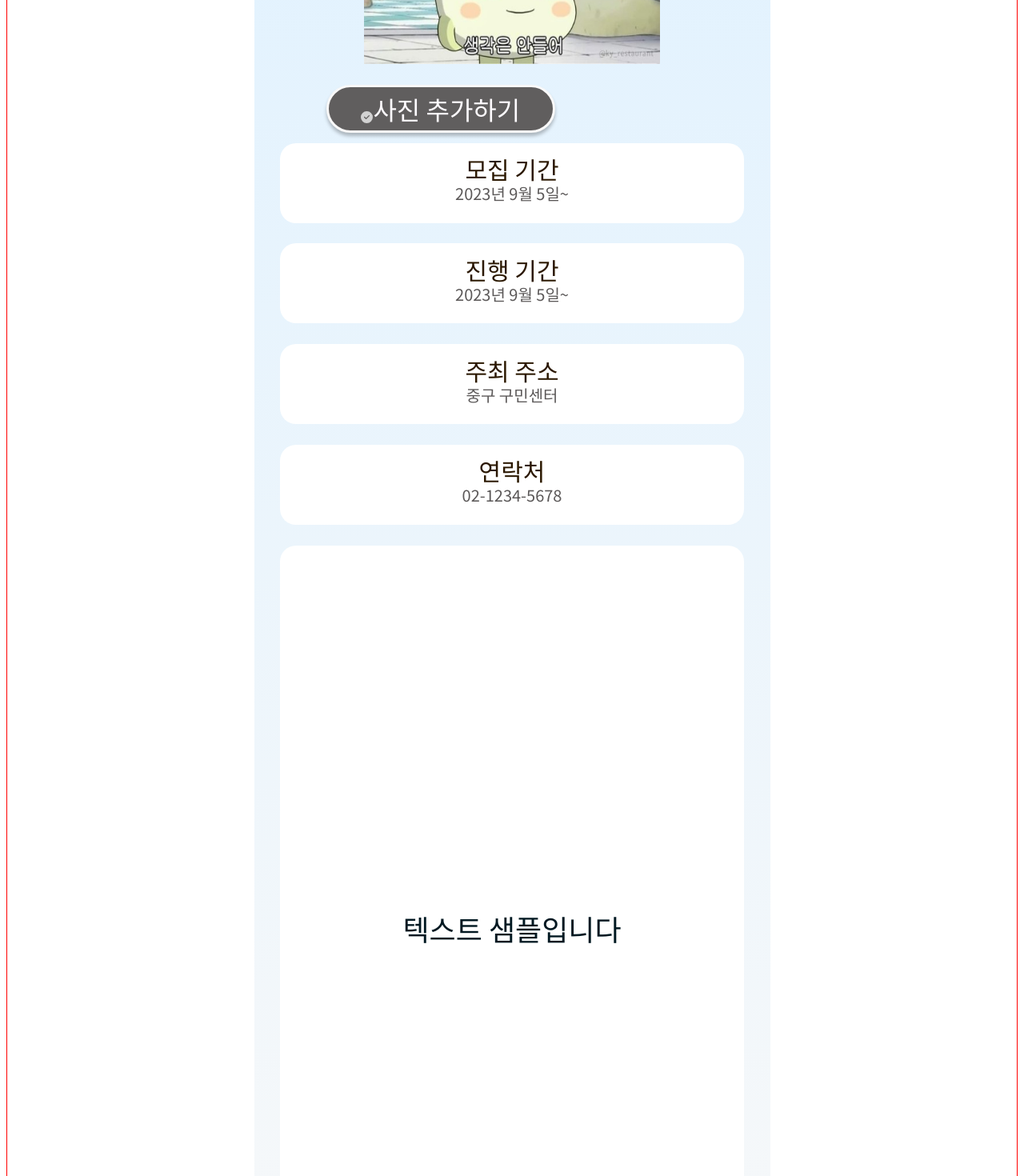
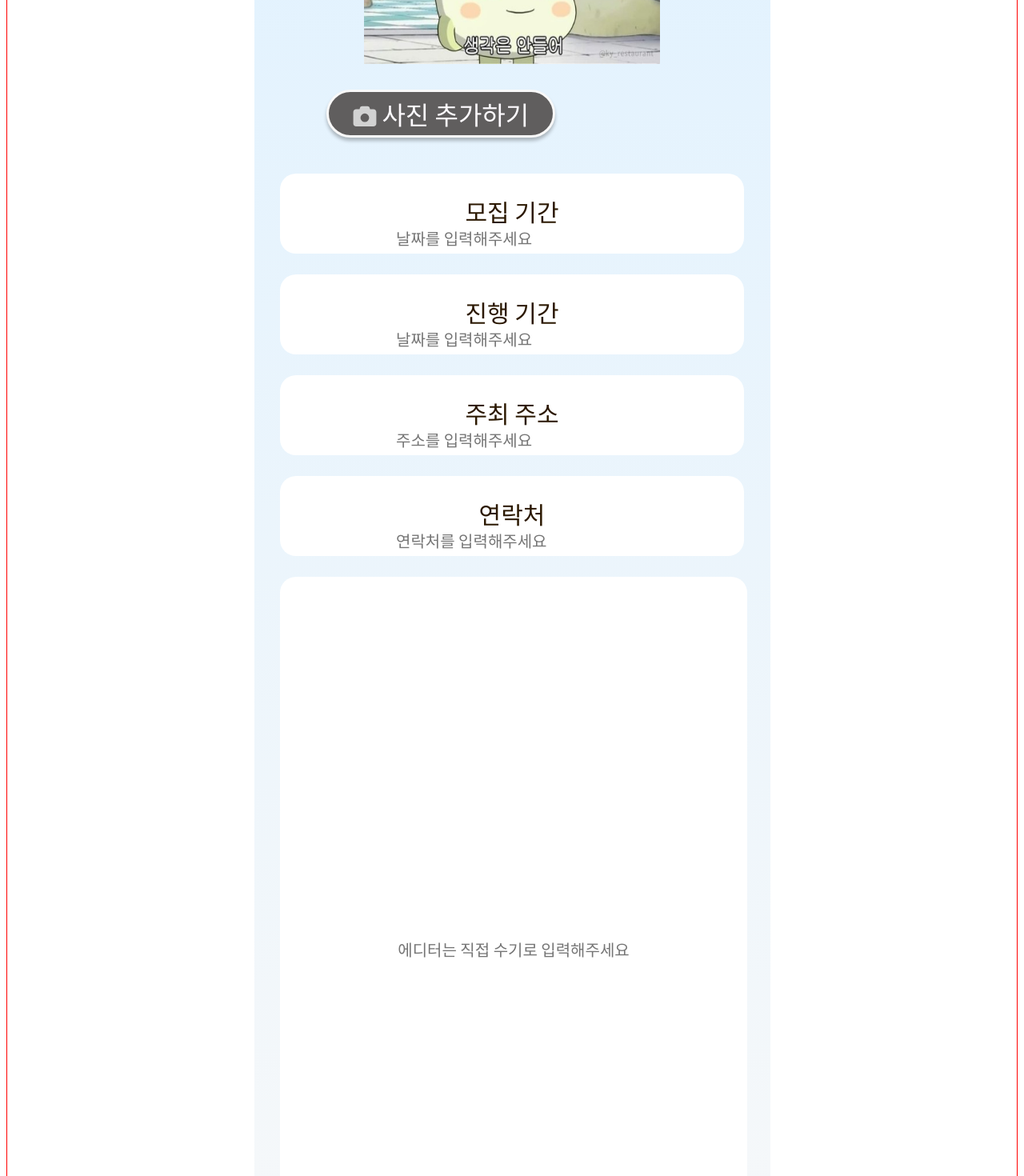
Before and after one commit to yunssup/MalMalMal_FE, a React (Vite) app: page /writeedit in a window 1280 px wide. Shown: the part 460-1930 px from the top of the page at 80% size. Built offline with nearby package versions, Linux system fonts and the light colour scheme; a small style sheet from the web is missing.

Commit message:
writeedit 수정중

```diff
--- a/src/component/Writeedit.jsx
+++ b/src/component/Writeedit.jsx
@@ -2,7 +2,7 @@ import React, { useState } from "react";
 import styled, { keyframes, css } from "styled-components";
 import Footer from "../base/Footer";
 import { FontAwesomeIcon } from "@fortawesome/react-fontawesome";
-import { faCheckCircle } from "@fortawesome/free-solid-svg-icons";
+import { faCheckCircle, faCamera } from "@fortawesome/free-solid-svg-icons";
 
 const Container = styled.div`
   display: flex;
@@ -33,6 +33,10 @@ const StyledFontAwesomeIcon = styled(FontAwesomeIcon)`
   width: 15px;
   height: 15px;
   color: #d2d2d2;
+  width: 32px;
+  height: 28.8px;
+  flex-shrink: 0;
+  margin-right: 5px;
 `;
 const Image1 = styled.img`
   width: 370px;
@@ -60,7 +64,8 @@ const PhotoButton = styled.button`
   line-height: normal;
   text-transform: capitalize;
   margin-left: 14%;
-  margin-top: 4%;
+  margin-top: 5%;
+  margin-bottom: 5%;
 `;
 const WhiteBox = styled.div`
   display: flex;
@@ -82,19 +87,21 @@ const Title = styled.h2`
   font-style: normal;
   font-weight: 500;
   line-height: 1.2; /* 줄 간격 조정 */
-  margin-bottom: -27px;
+  margin-bottom: px;
 `;
 
-const Sub = styled.h5`
+const Sub = styled.input`
   color: #5b5858;
   font-family: "Noto Sans KR";
   font-size: 20px;
   font-style: normal;
   font-weight: 400;
-  margin-top: 25px;
+  margin-top: -25px;
+  border: none;
+  outline: none;
 `;
 
-const WhiteBox1 = styled.div`
+const WhiteBox1 = styled.input`
   flex: 6;
   width: 90%;
   background-color: #fff;
@@ -109,6 +116,11 @@ const WhiteBox1 = styled.div`
   font-size: 36px;
   font-weight: 400;
   text-align: center;
+  border: none;
+  outline: none;
+  &::placeholder {
+    font-size: 20px;
+  }
 `;
 
 const ClickButton = styled.button`
@@ -128,18 +140,25 @@ const Image = styled.img`
 `;
 
 export default function Click() {
+  const [recruitmentPeriod, setRecruitmentPeriod] = useState("");
+  const [progressPeriod, setProgressPeriod] = useState("");
+  const [organizerAddress, setOrganizerAddress] = useState("");
+  const [contactNumber, setContactNumber] = useState("");
+
   const handlePost = () => {
     console.log("게시 버튼이 클릭되었습니다.");
-    console.log("제목:", title); // 입력된 제목 출력
+    console.log("모집 기간:", recruitmentPeriod);
+    console.log("진행 기간:", progressPeriod);
+    console.log("주최 주소:", organizerAddress);
+    console.log("연락처:", contactNumber);
   };
+  const [textSample, setTextSample] = useState("");
+
   const handleButtonClick = () => {
     console.log("버튼 눌림");
   };
   const handlePhoto = () => {
     console.log("사진추가가 클릭되었습니다.");
-  };
-  const handlePhotoClick = () => {
-    console.log("버튼 눌림");
   };
 
   return (
@@ -150,29 +169,53 @@ export default function Click() {
       </PostButton>
       <Image1 src="/망한쿵야.jpeg" alt="버튼 이미지" />
       <PhotoButton onClick={handlePhoto}>
-        <StyledFontAwesomeIcon icon={faCheckCircle} />
+        <StyledFontAwesomeIcon icon={faCamera} />
         사진 추가하기
       </PhotoButton>
-
       <WhiteBox>
         <Title>모집 기간</Title>
-        <Sub>2023년 9월 5일~</Sub>
+        <Sub
+          type="text"
+          placeholder="날짜를 입력해주세요"
+          value={recruitmentPeriod}
+          onChange={(e) => setRecruitmentPeriod(e.target.value)}
+        />
       </WhiteBox>
       <WhiteBox>
         <Title>진행 기간</Title>
-        <Sub>2023년 9월 5일~</Sub>
+        <Sub
+          type="text"
+          placeholder="날짜를 입력해주세요"
+          value={progressPeriod}
+          onChange={(e) => setProgressPeriod(e.target.value)}
+        />
       </WhiteBox>
       <WhiteBox>
         <Title>주최 주소</Title>
-        <Sub>중구 구민센터</Sub>
+        <Sub
+          type="text"
+          placeholder="주소를 입력해주세요"
+          value={organizerAddress}
+          onChange={(e) => setOrganizerAddress(e.target.value)}
+        />
       </WhiteBox>
       <WhiteBox>
         <Title>연락처</Title>
-        <Sub>02-1234-5678</Sub>
-      </WhiteBox>
-      <WhiteBox1>텍스트 샘플입니다</WhiteBox1>
+        <Sub
+          type="text"
+          placeholder="연락처를 입력해주세요"
+          value={contactNumber}
+          onChange={(e) => setContactNumber(e.target.value)}
+        />
+      </WhiteBox>{" "}
+      <WhiteBox1
+        type="text"
+        placeholder="에디터는 직접 수기로 입력해주세요"
+        value={textSample}
+        onChange={(e) => setTextSample(e.target.value)}
+      />{" "}
       <ClickButton onClick={handleButtonClick}>
-        <Image src="/재생버튼.jpg" alt="버튼 이미지" />
+        <Image src="/글쓰기.png" alt="버튼 이미지" />
       </ClickButton>
       <Footer />
     </Container>
```
Also changed, not shown: public/글쓰기.png (added).
